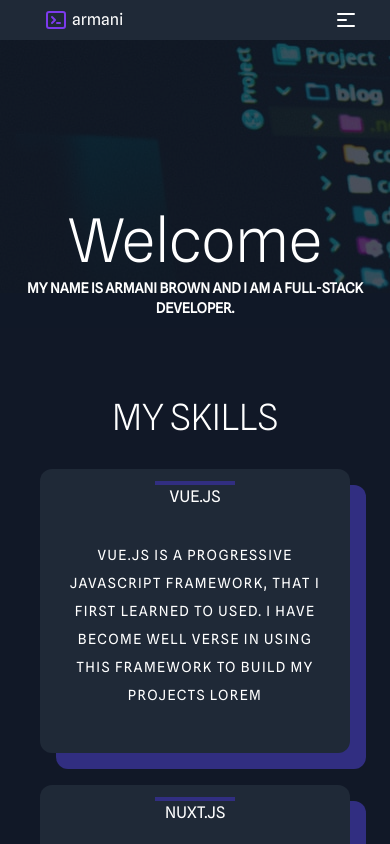
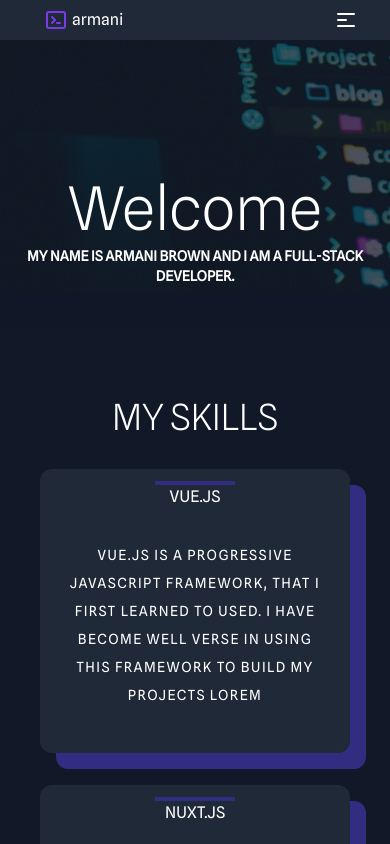
Before and after one commit to ChromeMatic/armani-tech, a Vue app: page / in a window 390 px wide. Shown: the top 844 px of the page. Built offline with nearby package versions, Linux system fonts and the light colour scheme.

Commit message:
Additional changes to landing page text.

```diff
--- a/src/Pages/LandingPage.vue
+++ b/src/Pages/LandingPage.vue
@@ -10,7 +10,7 @@
 
        <div class="w-full img " :style="pic" >
          <div class="flex flex-col justify-center items-center
-                    lg:pt-12 pt-40 space-y-2 bg-gray-900
+                    lg:pt-12 pt-24 space-y-2 bg-gray-900
                     bg-opacity-75 lg:h-screen h-72">
            <h1 class="lg:text-9xl text-6xl font-light text-white bg-opacity-100">Welcome</h1>
            <p class="font-bold uppercase text-center text-white text-sm lg:text-2xl bg-opacity-100">
```
